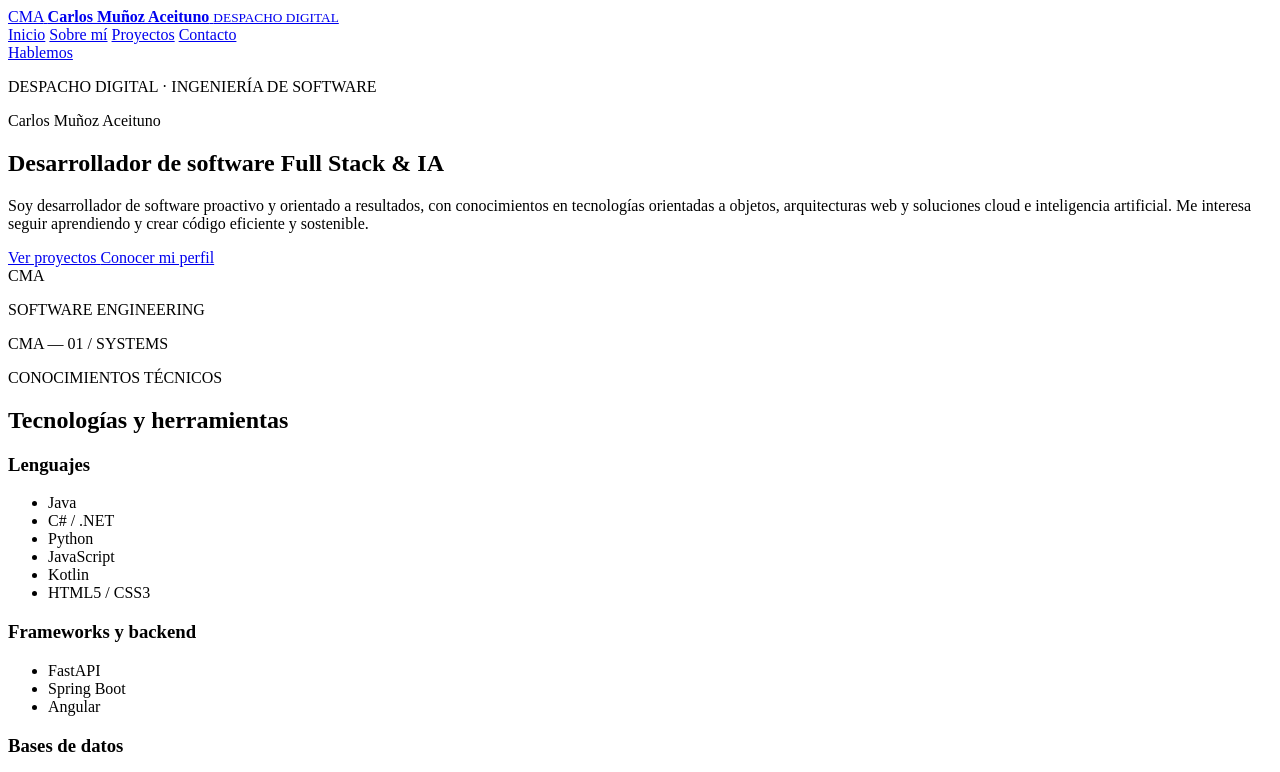
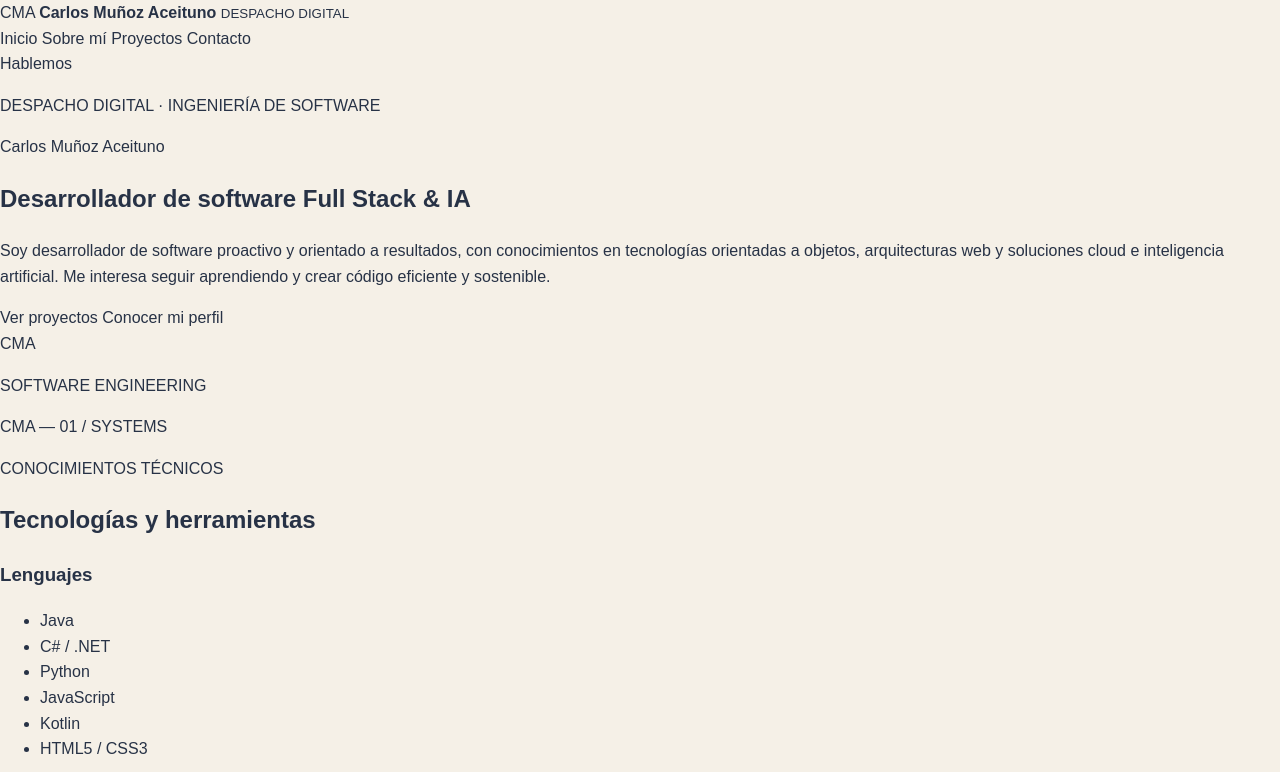
Before and after one commit to CarlosCEI/portfolio-carlos-munoz, a plain HTML site: page index.html in a window 1280 px wide. Shown: the top 772 px of the page. Drawn offline with Linux system fonts and the light colour scheme.

Commit message:
Defino la paleta y los estilos base de mi portfolio

```diff
--- a/css/style.css
+++ b/css/style.css
@@ -0,0 +1,35 @@
+/* Paleta de colores definida para el portfolio. */
+:root {
+  --azul-noche: #101a2c;
+  --marfil: #f5f0e7;
+  --dorado: #c8a96b;
+  --gris-azulado: #a8b1bc;
+  --carbon: #13171a;
+  --blanco: #fffdf8;
+  --texto: #273246;
+  --linea: #d5dbe2;
+}
+
+/* Hace que los tamaños incluyan el espacio interior y los bordes. */
+* {
+  box-sizing: border-box;
+}
+
+/* Estilos generales de lectura y fondo. */
+html {
+  scroll-behavior: smooth;
+}
+
+body {
+  margin: 0;
+  color: var(--texto);
+  background-color: var(--marfil);
+  font-family: Arial, Helvetica, sans-serif;
+  line-height: 1.6;
+}
+
+/* Apariencia inicial de los enlaces. */
+a {
+  color: inherit;
+  text-decoration: none;
+}
--- a/index.html
+++ b/index.html
@@ -8,7 +8,7 @@
     content="Portfolio de Carlos Muñoz Aceituno, desarrollador de software Full Stack e IA."
   >
   <title>Inicio | Carlos Muñoz Aceituno</title>
-  <link rel="stylesheet" href="css/styles.css">
+  <link rel="stylesheet" href="css/style.css">
 </head>
 <body>
   <!-- Cabecera común con la identidad y la navegación del portfolio. -->
@@ -224,7 +224,7 @@
     <!-- Llamada final a la página de contacto. -->
     <section class="llamada-contacto" aria-labelledby="titulo-contacto">
       <div>
-        <p class="sobretitulo">DESPACHO DIGITAL · CARLOS MUÑOZ</p>
+        <p class="sobretitulo">DESPACHO DIGITAL · CARLOS MUÑOZ ACEITUNO</p>
         <h2 id="titulo-contacto">Hablemos de tecnología y nuevas ideas</h2>
       </div>
       <a class="boton boton--principal" href="contacto.html">Hablemos</a>
```
